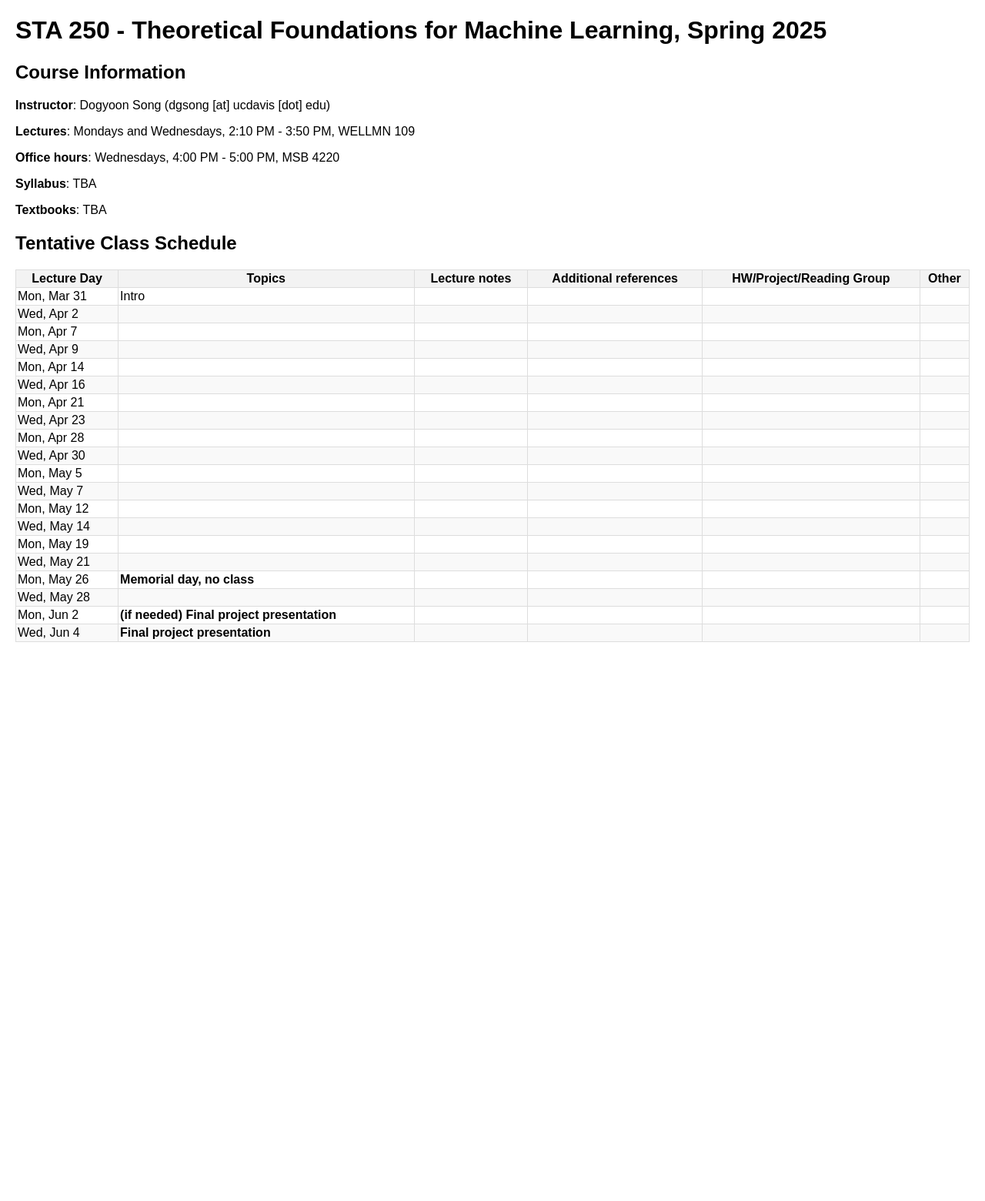
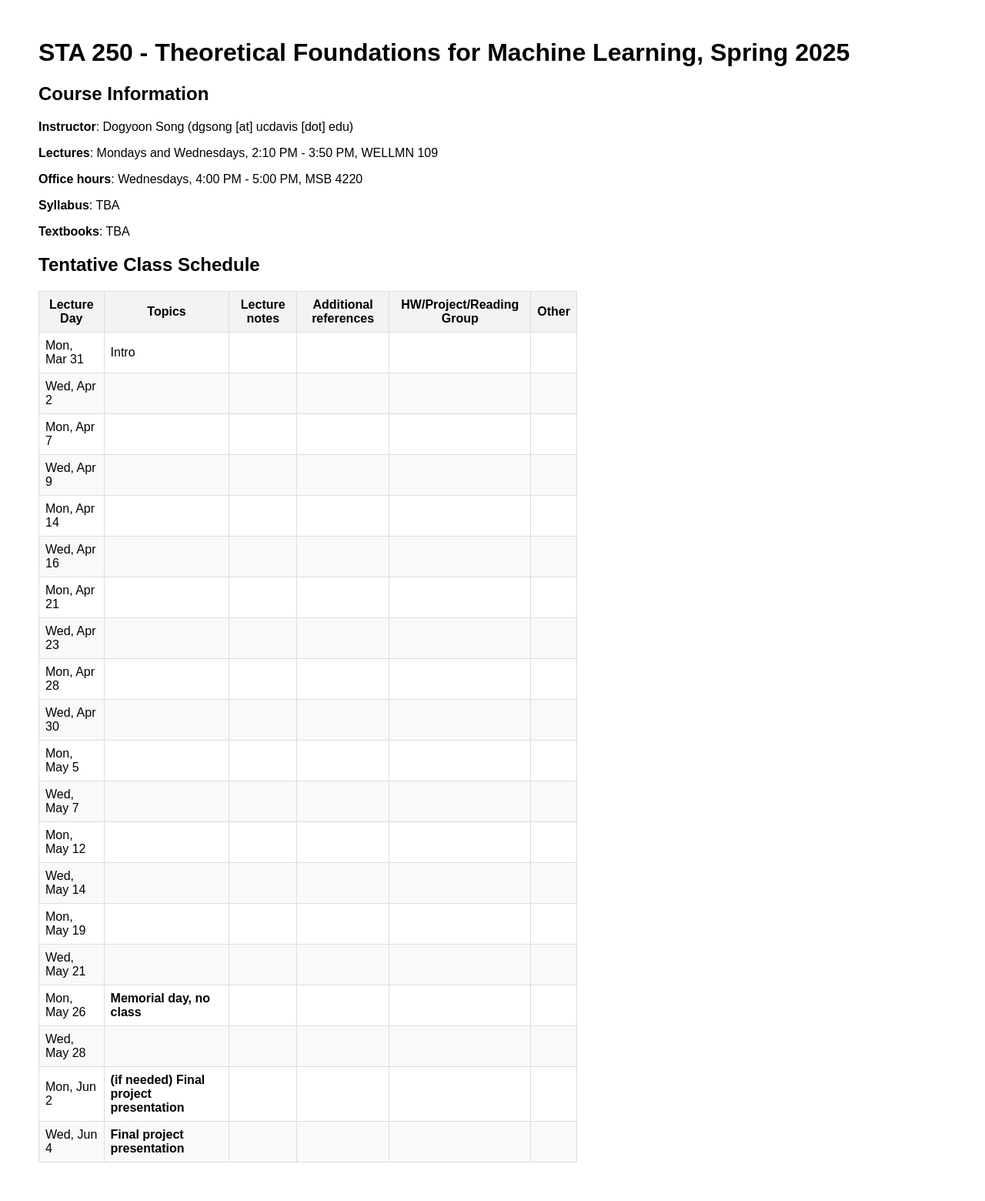
Before and after one commit to dogyoons/dogyoons.github.io, a Jekyll site: the page built from teaching/sta250/index.md, in a window 1280 px wide. Shown: the whole page at 77% size. Built offline with Jekyll 4.4.1, drawn with Linux system fonts in a browser that asks for light colours; before the commit the page ends 900 px from its top, so only the background shows below that.

Commit message:
Update course.html

```diff
--- a/_layouts/course.html
+++ b/_layouts/course.html
@@ -5,7 +5,7 @@
   <title>{{ page.title }}</title>
   <style>
     body {
-      margin: 20px;
+      margin: 50px;
       font-family: sans-serif;
     }
     header, footer {
@@ -13,12 +13,12 @@
     }
     table {
       border-collapse: collapse;
-      width: 100%;
+      width: 700px;
       margin: 1em 0;
     }
     th, td {
       border: 1px solid #ddd;
-      padding: 2px;
+      padding: 8px;
     }
     th {
       background-color: #f3f3f3;
```
